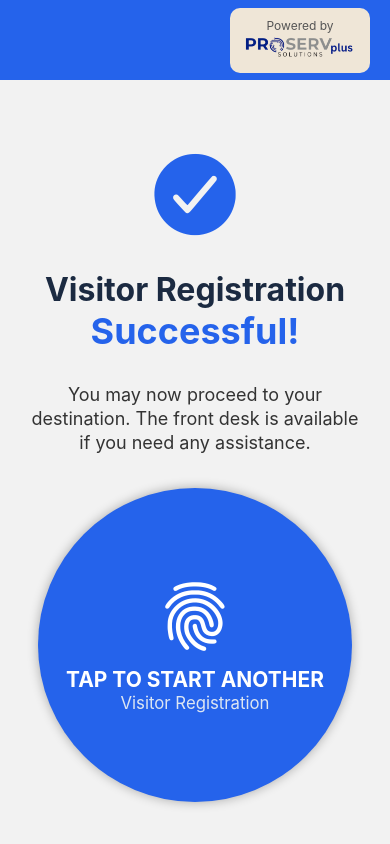
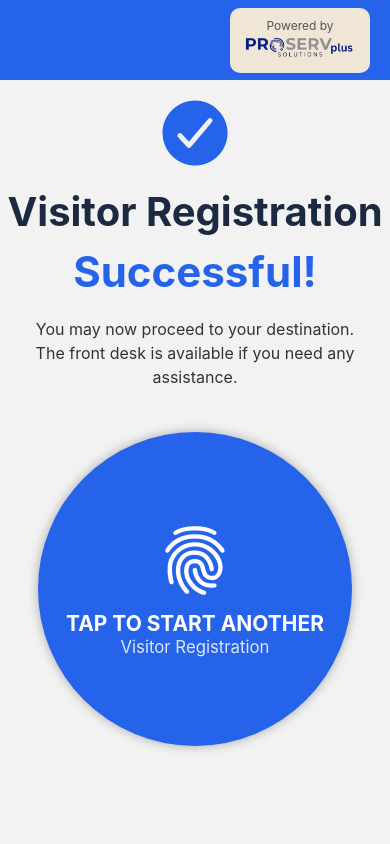
Before and after one commit to Jenne-ux/hotel-checkin-ui-system-, a React Native app: screen /NewVisitorReg in a window 390 px wide. Built offline with nearby package versions, Linux system fonts and the light colour scheme.

Commit message:
Match NewVisitorReg style to NewCheckin

```diff
--- a/screens/NewVisitorReg.js
+++ b/screens/NewVisitorReg.js
@@ -6,54 +6,51 @@ import {
   TouchableOpacity,
   Image,
   Animated,
+  ScrollView,
 } from 'react-native';
 import { StatusBar } from 'expo-status-bar';
 import { Ionicons } from '@expo/vector-icons';
 
 export default function NewVisitorReg({ navigation }) {
-  // Animations
   const scaleAnim = useRef(new Animated.Value(0)).current;
   const fadeAnim = useRef(new Animated.Value(0)).current;
   const buttonPulseAnim = useRef(new Animated.Value(1)).current;
 
   useEffect(() => {
-    // Initial entrance animations
     Animated.parallel([
       Animated.timing(fadeAnim, {
         toValue: 1,
         duration: 800,
-        useNativeDriver: true,
+        useNativeDriver: false,
       }),
       Animated.spring(scaleAnim, {
         toValue: 1,
         tension: 50,
         friction: 7,
-        useNativeDriver: true,
+        useNativeDriver: false,
       }),
     ]).start();
 
-    // Continuous pulse animation for the button
     Animated.loop(
       Animated.sequence([
         Animated.timing(buttonPulseAnim, {
           toValue: 1.05,
           duration: 1000,
-          useNativeDriver: true,
+          useNativeDriver: false,
         }),
         Animated.timing(buttonPulseAnim, {
           toValue: 1,
           duration: 1000,
-          useNativeDriver: true,
+          useNativeDriver: false,
         }),
       ])
     ).start();
   }, []);
 
   return (
-    <View style={styles.container}>
+    <ScrollView contentContainerStyle={styles.container} showsVerticalScrollIndicator={false}>
       <StatusBar style="light" />
 
-      {/* Header */}
       <View style={styles.header}>
         <View style={styles.poweredBox}>
           <Text style={styles.poweredText}>Powered by</Text>
@@ -65,57 +62,41 @@ export default function NewVisitorReg({ navigation }) {
         </View>
       </View>
 
-      {/* Success Content */}
       <Animated.View
-        style={[
-          styles.centerContent,
-          {
-            opacity: fadeAnim,
-            transform: [{ scale: scaleAnim }],
-          }
-        ]}
+        style={[styles.centerContent, { opacity: fadeAnim, transform: [{ scale: scaleAnim }] }]}
       >
-        {/* Success Icon */}
         <View style={styles.iconContainer}>
-          <Ionicons name="checkmark-circle" size={100} color="#2563EB" />
+          <Ionicons name="checkmark-circle" size={80} color="#2563EB" />
         </View>
-
-        {/* Success Message */}
         <Text style={styles.successTitle}>Visitor Registration</Text>
         <Text style={styles.successSubtitle}>Successful!</Text>
-
         <Text style={styles.message}>
           You may now proceed to your destination. The front desk is available if you need any assistance.
         </Text>
       </Animated.View>
 
-      {/* Tap to Start Another Visitor Registration/Check-in with Pulse Animation */}
       <TouchableOpacity
         activeOpacity={0.8}
         onPress={() => navigation.navigate("Welcome")}
       >
         <Animated.View
-          style={[
-            styles.startButton,
-            {
-              transform: [{ scale: buttonPulseAnim }],
-            },
-          ]}
+          style={[styles.startButton, { transform: [{ scale: buttonPulseAnim }] }]}
         >
           <Ionicons name="finger-print" size={70} color="white" />
           <Text style={styles.startText}>TAP TO START ANOTHER</Text>
           <Text style={styles.startSub}>Visitor Registration</Text>
         </Animated.View>
       </TouchableOpacity>
-    </View>
+    </ScrollView>
   );
 }
 
 const styles = StyleSheet.create({
   container: {
-    flex: 1,
+    flexGrow: 1,
     backgroundColor: "#F2F2F2",
     alignItems: "center",
+    paddingBottom: 40,
   },
   header: {
     width: "100%",
@@ -141,27 +122,28 @@ const styles = StyleSheet.create({
   },
   centerContent: {
     alignItems: "center",
-    marginTop: 60,
-    marginBottom: 40,
+    marginTop: 10,
+    marginBottom: 20,
   },
   iconContainer: {
-    marginBottom: 20,
+    marginBottom: 10,
   },
   successTitle: {
-    fontSize: 32,
+    fontSize: 40,
     fontWeight: "bold",
     color: "#1B2A41",
     textAlign: "center",
   },
   successSubtitle: {
-    fontSize: 36,
+    fontSize: 42,
     fontWeight: "bold",
     color: "#2563EB",
     textAlign: "center",
-    marginBottom: 20,
+    marginTop: 10,
+    marginBottom: 10,
   },
   message: {
-    fontSize: 18,
+    fontSize: 16,
     color: "#333",
     textAlign: "center",
     marginTop: 10,
@@ -171,11 +153,11 @@ const styles = StyleSheet.create({
   startButton: {
     width: 300,
     height: 300,
-    borderRadius: 160,
+    borderRadius: 150,
     backgroundColor: "#2563EB",
     justifyContent: "center",
     alignItems: "center",
-    marginTop: 0,
+    marginTop: 30,
     shadowColor: "#000",
     shadowOpacity: 0.3,
     shadowRadius: 10,
@@ -192,6 +174,5 @@ const styles = StyleSheet.create({
     fontSize: 16,
     color: "#DDE6F2",
     textAlign: "center",
-    paddingHorizontal: 20,
   },
 });
```
